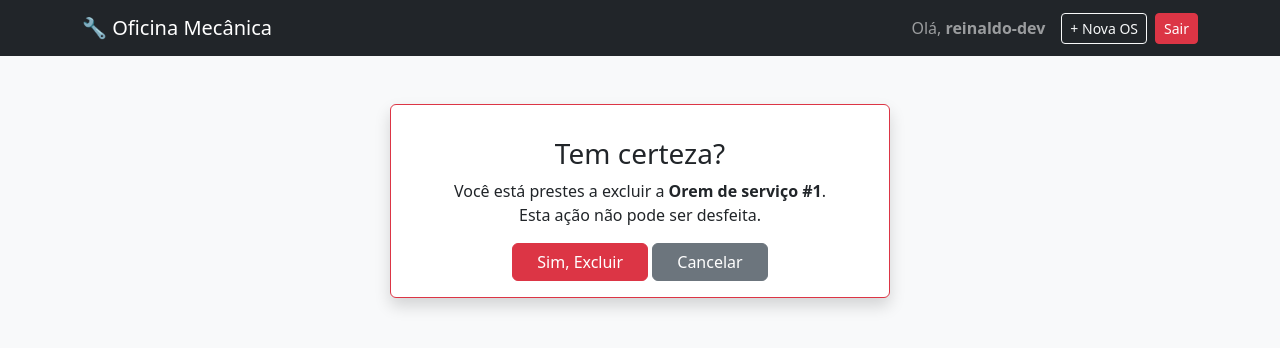
After one commit to ReinaldoJSantos/gestao-oficina-mecanica, a Django app: page /oficina/os/excluir/1/ in a window 1280 px wide. The commit adds this page. Shown: the top 348 px of the page. Run offline with Django 3.2, Linux system fonts and the light colour scheme; a user stored in the database is signed in; data comes from the database, SQL or seed files in the repository; both versions use the stored data as it was after the commit.

Commit message:
feat: implementa exclusão de OS com tela de confirmação

```diff
--- /dev/null
+++ b/gestao/templates/gestao/confirmar_exclusao.html
@@ -0,0 +1,20 @@
+{% extends 'gestao/base.html' %}
+
+{% block content %}
+<div class="container my-5">
+    <div class="card border-danger shadow mx-auto" style="max-width: 500px;">
+        <div class="card-body text-center">
+            <i class="bi bi-exclamtion-triangle text-danger" style="font-size: 3rem;"></i>
+            <h3 class="mt-3">Tem certeza?</h3>
+            <p>Você está prestes a excluir a <strong>{{ tipo }} #{{ obj.id }}</strong>.<br>Esta ação não pode ser
+                desfeita.</p>
+
+            <form method="post">
+                {% csrf_token %}
+                <button type="submit" class="btn btn-danger px-4">Sim, Excluir</button>
+                <a href="{% url 'dashboard' %}" class="btn btn-secondary px-4">Cancelar</a>
+            </form>
+        </div>
+    </div>
+</div>
+{% endblock %}
--- a/gestao/urls.py
+++ b/gestao/urls.py
@@ -14,4 +14,5 @@ urlpatterns = [
     path("os/visualizar/<int:pk>/", views.detalhe_os, name="detalhe_os"),
     path("os/nova/", views.salvar_os, name="nova_os"),
     path("os/editar/<int:pk>/", views.salvar_os, name="editar_os"),
+    path("os/excluir/<int:pk>/", views.excluir_os, name="excluir_os"),
 ]
--- a/gestao/views.py
+++ b/gestao/views.py
@@ -259,3 +259,19 @@ def salvar_os(request, pk=None):
         request, "gestao/form_os.html", {"os": os_instancia,
                                          "veiculos": veiculos}
     )
+
+
+@login_required
+def excluir_os(request, pk):
+    os = get_object_or_404(
+        OrdemServico,
+        pk=pk
+    )
+
+    if request.method == 'POST':
+        os.delete()
+        return redirect('dashboard')
+    return render(request, 'gestao/confirmar_exclusao.html', {
+        'obj': os,
+        'tipo': 'Orem de serviço'
+    })
```
Also changed, not shown: gestao/templates/gestao/dashboard.html (+5 -2 lines), db.sqlite3.
